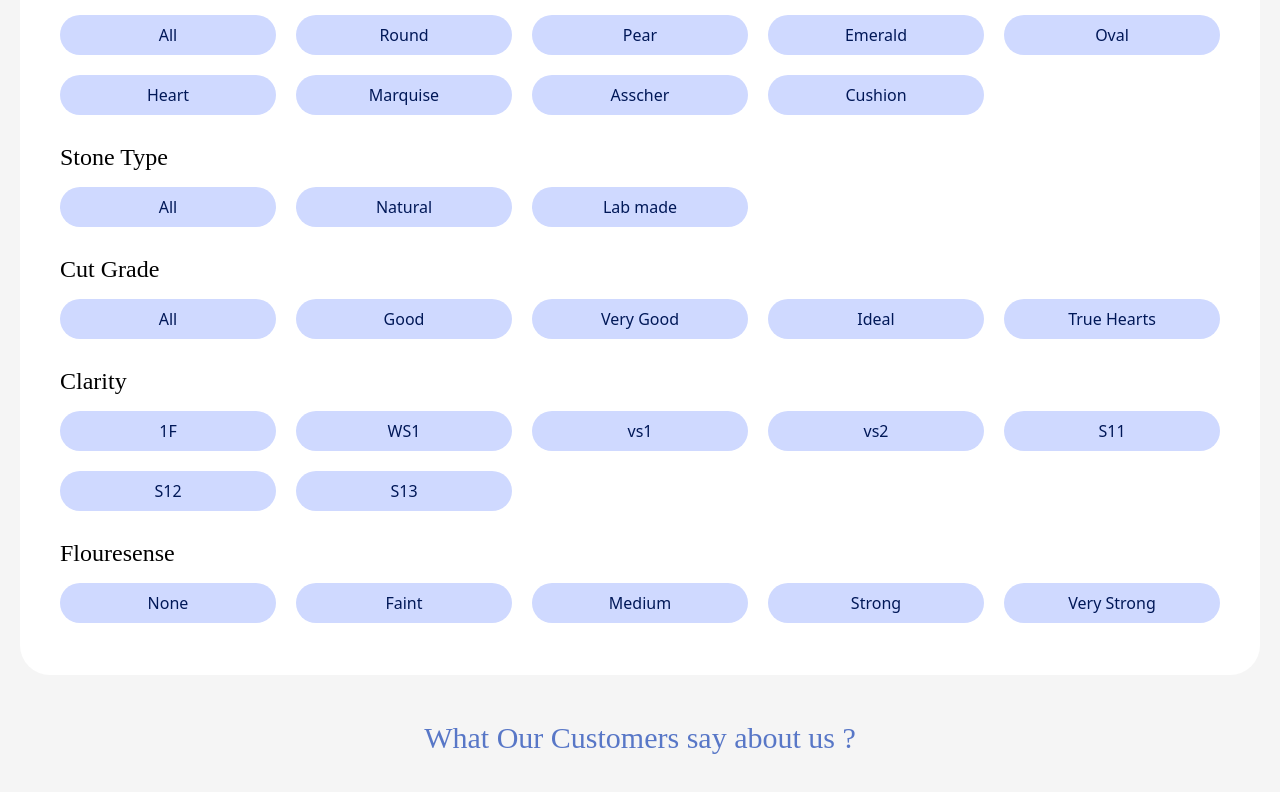
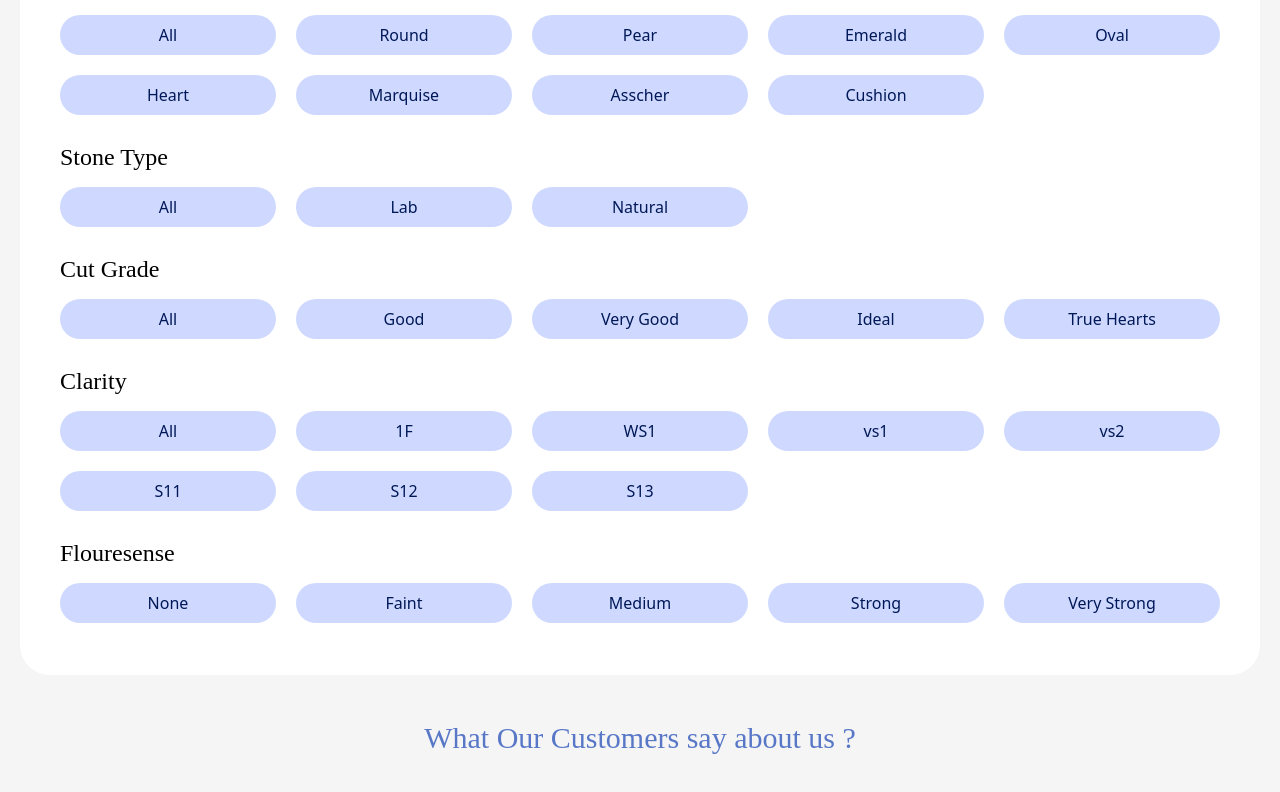
Before and after one commit to mihir1811/my-ecom-frontend, a React (Vite) app: page / in a window 1280 px wide. Shown: the part 808-1600 px from the top of the page. Built offline with nearby package versions, Linux system fonts and the light colour scheme; a web font is replaced by a local one.

Commit message:
add select/deselect filter options functionality

```diff
--- a/src/components/DiamondFilters.jsx
+++ b/src/components/DiamondFilters.jsx
@@ -4,6 +4,7 @@ const DiamondFilters = () => {
   const [priceValue, setPriceValue] = useState(0);
   const [weightValue, setWeightValue] = useState(0);
   const [colorValue, setColourValue] = useState(0);
+
   return (
     <div className="mx-auto max-w-[1320px] bg-white rounded-[30px] p-10">
       <div className="grid grid-cols-3 gap-10">
@@ -132,7 +133,7 @@ const DiamondFilters = () => {
           </div>
         </div>
       </div>
-
+      {/*
       <div className="py-3">
         <h4 className="font-rossa text-[24px]">Stone Shape</h4>
         <div className="grid grid-cols-5 gap-5 mt-3">
@@ -164,89 +165,240 @@ const DiamondFilters = () => {
             Cushion
           </button>
         </div>
-      </div>
-      <div className="py-3">
-        <h4 className="font-rossa text-[24px]">Stone Type</h4>
-        <div className="grid grid-cols-5 gap-5 mt-3">
-          <button className="bg-[#CFD9FF] text-[#001858] rounded-3xl py-2 text-center hover:bg-[#8FAAEE] hover:text-white cursor-pointer">
-            All
-          </button>
-          <button className="bg-[#CFD9FF] text-[#001858] rounded-3xl py-2 text-center hover:bg-[#8FAAEE] hover:text-white cursor-pointer">
-            Natural{" "}
-          </button>
-          <button className="bg-[#CFD9FF] text-[#001858] rounded-3xl py-2 text-center hover:bg-[#8FAAEE] hover:text-white cursor-pointer">
-            Lab made
-          </button>
-        </div>
-      </div>
-      <div className="py-3">
-        <h4 className="font-rossa text-[24px]">Cut Grade</h4>
-        <div className="grid grid-cols-5 gap-5 mt-3">
-          <button className="bg-[#CFD9FF] text-[#001858] rounded-3xl py-2 text-center hover:bg-[#8FAAEE] hover:text-white cursor-pointer">
-            All
-          </button>
-          <button className="bg-[#CFD9FF] text-[#001858] rounded-3xl py-2 text-center hover:bg-[#8FAAEE] hover:text-white cursor-pointer">
-            Good{" "}
-          </button>
-          <button className="bg-[#CFD9FF] text-[#001858] rounded-3xl py-2 text-center hover:bg-[#8FAAEE] hover:text-white cursor-pointer">
-            Very Good
-          </button>
-          <button className="bg-[#CFD9FF] text-[#001858] rounded-3xl py-2 text-center hover:bg-[#8FAAEE] hover:text-white cursor-pointer">
-            Ideal
-          </button>
-          <button className="bg-[#CFD9FF] text-[#001858] rounded-3xl py-2 text-center hover:bg-[#8FAAEE] hover:text-white cursor-pointer">
-            True Hearts
-          </button>
-        </div>
-      </div>
-      <div className="py-3">
-        <h4 className="font-rossa text-[24px]">Clarity</h4>
-        <div className="grid grid-cols-5 gap-5 mt-3">
-          <button className="bg-[#CFD9FF] text-[#001858] rounded-3xl py-2 text-center hover:bg-[#8FAAEE] hover:text-white cursor-pointer">
-            1F
-          </button>
-          <button className="bg-[#CFD9FF] text-[#001858] rounded-3xl py-2 text-center hover:bg-[#8FAAEE] hover:text-white cursor-pointer">
-            WS1{" "}
-          </button>
-          <button className="bg-[#CFD9FF] text-[#001858] rounded-3xl py-2 text-center hover:bg-[#8FAAEE] hover:text-white cursor-pointer">
-            vs1
-          </button>
-          <button className="bg-[#CFD9FF] text-[#001858] rounded-3xl py-2 text-center hover:bg-[#8FAAEE] hover:text-white cursor-pointer">
-            vs2
-          </button>
-          <button className="bg-[#CFD9FF] text-[#001858] rounded-3xl py-2 text-center hover:bg-[#8FAAEE] hover:text-white cursor-pointer">
-            S11
-          </button>
-          <button className="bg-[#CFD9FF] text-[#001858] rounded-3xl py-2 text-center hover:bg-[#8FAAEE] hover:text-white cursor-pointer">
-            S12
-          </button>
-          <button className="bg-[#CFD9FF] text-[#001858] rounded-3xl py-2 text-center hover:bg-[#8FAAEE] hover:text-white cursor-pointer">
-            S13
-          </button>
-        </div>
-      </div>
-      <div className="py-3">
-        <h4 className="font-rossa text-[24px]">Flouresense</h4>
-        <div className="grid grid-cols-5 gap-5 mt-3">
-          <button className="bg-[#CFD9FF] text-[#001858] rounded-3xl py-2 text-center hover:bg-[#8FAAEE] hover:text-white cursor-pointer">
-            None
-          </button>
-          <button className="bg-[#CFD9FF] text-[#001858] rounded-3xl py-2 text-center hover:bg-[#8FAAEE] hover:text-white cursor-pointer">
-            Faint{" "}
-          </button>
-          <button className="bg-[#CFD9FF] text-[#001858] rounded-3xl py-2 text-center hover:bg-[#8FAAEE] hover:text-white cursor-pointer">
-            Medium
-          </button>
-          <button className="bg-[#CFD9FF] text-[#001858] rounded-3xl py-2 text-center hover:bg-[#8FAAEE] hover:text-white cursor-pointer">
-            Strong
-          </button>
-          <button className="bg-[#CFD9FF] text-[#001858] rounded-3xl py-2 text-center hover:bg-[#8FAAEE] hover:text-white cursor-pointer">
-            Very Strong
-          </button>
-        </div>
+      </div> */}
+
+      <StoneShapes />
+      <StoneType />
+      <CutGrade />
+      <Clarity />
+      <Flouresense />
+    </div>
+  );
+};
+
+export default DiamondFilters;
+
+const Flouresense = () => {
+  const [selectedShapes, setSelectedShapes] = useState([]);
+
+  const shapes = ["None", "Faint", "Medium", "Strong", "Very Strong"];
+
+  const handleButtonClick = (shape) => {
+    if (shape === "All") {
+      selectedShapes.length > 0 && selectedShapes.includes("All")
+        ? setSelectedShapes([])
+        : setSelectedShapes(shapes);
+    } else {
+      if (selectedShapes.includes("All")) {
+        setSelectedShapes([shape]);
+      } else {
+        setSelectedShapes((prevSelectedShapes) =>
+          prevSelectedShapes.includes(shape)
+            ? prevSelectedShapes.filter((s) => s !== shape)
+            : [...prevSelectedShapes, shape],
+        );
+      }
+    }
+  };
+
+  return (
+    <div className="py-3">
+      <h4 className="font-rossa text-[24px]">Flouresense</h4>
+      <div className="grid grid-cols-5 gap-5 mt-3">
+        {shapes.map((shape) => (
+          <ShapeButton
+            key={shape}
+            label={shape}
+            isActive={selectedShapes.includes(shape)}
+            onClick={() => handleButtonClick(shape)}
+          />
+        ))}
       </div>
     </div>
   );
 };
 
-export default DiamondFilters;
+const Clarity = () => {
+  const [selectedShapes, setSelectedShapes] = useState([]);
+
+  const shapes = ["All", "1F", "WS1", "vs1", "vs2", "S11", "S12", "S13"];
+
+  const handleButtonClick = (shape) => {
+    if (shape === "All") {
+      selectedShapes.length > 0 && selectedShapes.includes("All")
+        ? setSelectedShapes([])
+        : setSelectedShapes(shapes);
+    } else {
+      if (selectedShapes.includes("All")) {
+        setSelectedShapes([shape]);
+      } else {
+        setSelectedShapes((prevSelectedShapes) =>
+          prevSelectedShapes.includes(shape)
+            ? prevSelectedShapes.filter((s) => s !== shape)
+            : [...prevSelectedShapes, shape],
+        );
+      }
+    }
+  };
+
+  return (
+    <div className="py-3">
+      <h4 className="font-rossa text-[24px]">Clarity</h4>
+      <div className="grid grid-cols-5 gap-5 mt-3">
+        {shapes.map((shape) => (
+          <ShapeButton
+            key={shape}
+            label={shape}
+            isActive={selectedShapes.includes(shape)}
+            onClick={() => handleButtonClick(shape)}
+          />
+        ))}
+      </div>
+    </div>
+  );
+};
+
+const CutGrade = () => {
+  const [selectedShapes, setSelectedShapes] = useState([]);
+
+  const shapes = ["All", "Good", "Very Good", "Ideal", "True Hearts"];
+
+  const handleButtonClick = (shape) => {
+    if (shape === "All") {
+      selectedShapes.length > 0 && selectedShapes.includes("All")
+        ? setSelectedShapes([])
+        : setSelectedShapes(shapes);
+    } else {
+      if (selectedShapes.includes("All")) {
+        setSelectedShapes([shape]);
+      } else {
+        setSelectedShapes((prevSelectedShapes) =>
+          prevSelectedShapes.includes(shape)
+            ? prevSelectedShapes.filter((s) => s !== shape)
+            : [...prevSelectedShapes, shape],
+        );
+      }
+    }
+  };
+
+  return (
+    <div className="py-3">
+      <h4 className="font-rossa text-[24px]">Cut Grade</h4>
+      <div className="grid grid-cols-5 gap-5 mt-3">
+        {shapes.map((shape) => (
+          <ShapeButton
+            key={shape}
+            label={shape}
+            isActive={selectedShapes.includes(shape)}
+            onClick={() => handleButtonClick(shape)}
+          />
+        ))}
+      </div>
+    </div>
+  );
+};
+
+const StoneShapes = () => {
+  const [selectedShapes, setSelectedShapes] = useState([]);
+
+  const shapes = [
+    "All",
+    "Round",
+    "Pear",
+    "Emerald",
+    "Oval",
+    "Heart",
+    "Marquise",
+    "Asscher",
+    "Cushion",
+  ];
+
+  const handleButtonClick = (shape) => {
+    if (shape === "All") {
+      selectedShapes.length > 0 && selectedShapes.includes("All")
+        ? setSelectedShapes([])
+        : setSelectedShapes(shapes);
+    } else {
+      if (selectedShapes.includes("All")) {
+        setSelectedShapes([shape]);
+      } else {
+        setSelectedShapes((prevSelectedShapes) =>
+          prevSelectedShapes.includes(shape)
+            ? prevSelectedShapes.filter((s) => s !== shape)
+            : [...prevSelectedShapes, shape],
+        );
+      }
+    }
+  };
+
+  return (
+    <div className="py-3">
+      <h4 className="font-rossa text-[24px]">Stone Shape</h4>
+      <div className="grid grid-cols-5 gap-5 mt-3">
+        {shapes.map((shape) => (
+          <ShapeButton
+            key={shape}
+            label={shape}
+            isActive={selectedShapes.includes(shape)}
+            onClick={() => handleButtonClick(shape)}
+          />
+        ))}
+      </div>
+    </div>
+  );
+};
+
+const StoneType = () => {
+  const [selectedShapes, setSelectedShapes] = useState([]);
+
+  const shapes = ["All", "Lab", "Natural"];
+
+  const handleButtonClick = (shape) => {
+    if (shape === "All") {
+      selectedShapes.length > 0 && selectedShapes.includes("All")
+        ? setSelectedShapes([])
+        : setSelectedShapes(shapes);
+    } else {
+      if (selectedShapes.includes("All")) {
+        setSelectedShapes([shape]);
+      } else {
+        setSelectedShapes((prevSelectedShapes) =>
+          prevSelectedShapes.includes(shape)
+            ? prevSelectedShapes.filter((s) => s !== shape)
+            : [...prevSelectedShapes, shape],
+        );
+      }
+    }
+  };
+
+  return (
+    <div className="py-3">
+      <h4 className="font-rossa text-[24px]">Stone Type</h4>
+      <div className="grid grid-cols-5 gap-5 mt-3">
+        {shapes.map((shape) => (
+          <ShapeButton
+            key={shape}
+            label={shape}
+            isActive={selectedShapes.includes(shape)}
+            onClick={() => handleButtonClick(shape)}
+          />
+        ))}
+      </div>
+    </div>
+  );
+};
+
+const ShapeButton = ({ label, isActive, onClick }) => {
+  return (
+    <button
+      className={`${
+        isActive ? "bg-[#8FAAEE] text-white" : "bg-[#CFD9FF] text-[#001858]"
+      } rounded-3xl py-2 text-center hover:bg-[#8FAAEE] hover:text-white cursor-pointer`}
+      onClick={onClick}
+    >
+      {label}
+    </button>
+  );
+};
+
+// export default ShapeButton;
--- a/src/pages/userPages/Products.jsx
+++ b/src/pages/userPages/Products.jsx
@@ -78,7 +78,7 @@ const Products = () => {
       </div> */}
 
       <div className="mx-auto max-w-[1320px]">
-        <div className="flex mt-5">
+        <div className="flex my-5">
           <div className="w-[300px] bg-white rounded-[10px] p-3">
             <h3 className="font-rossa text-gray-400  text-[22px] font-semibold">
               Filters
```
Also changed, not shown: src/components/footer2.jsx (+5 -8 lines).
